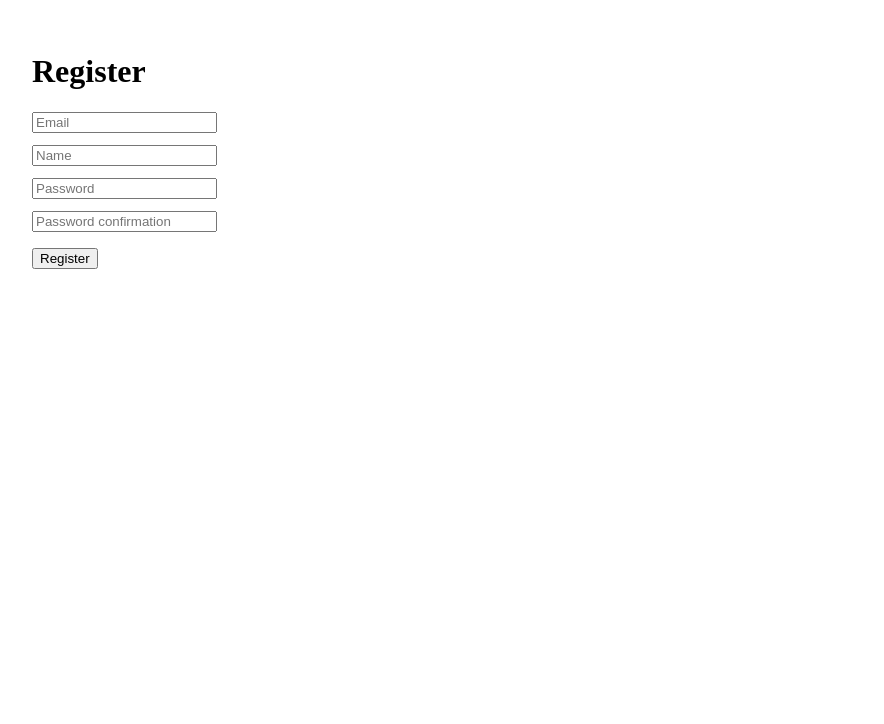
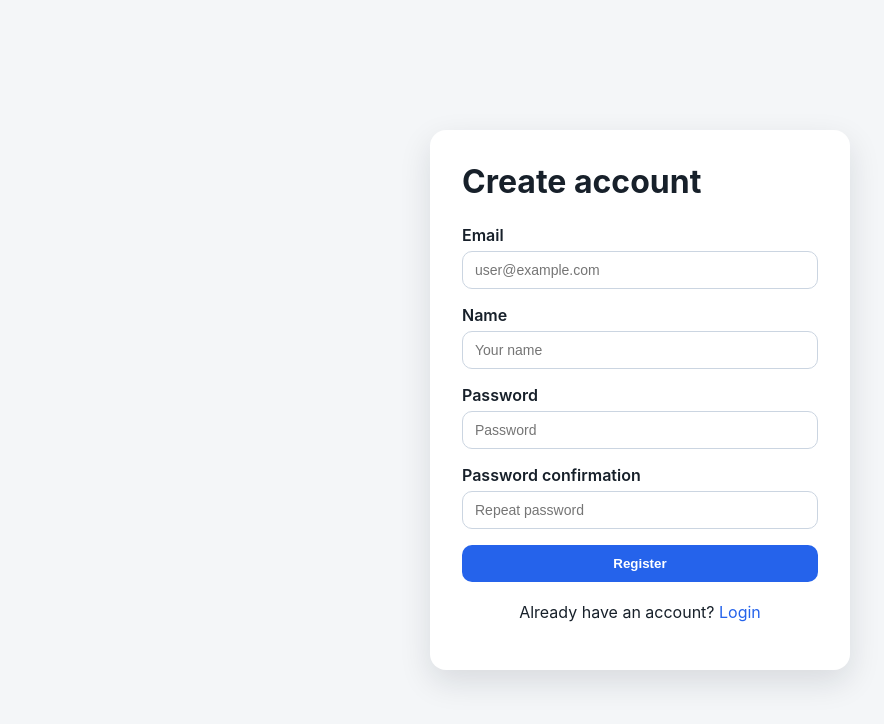
Before and after one commit to wadimbap/spotfinder-frontend, a React (Vite) app: page /register in a window 1280 px wide. Shown: the top 724 px of the page, without its empty margins (0-884 px from the left). Built offline with nearby package versions, Linux system fonts and the light colour scheme; no server answers.

Commit message:
Add style auth pages

```diff
--- a/src/features/auth/LoginPage.tsx
+++ b/src/features/auth/LoginPage.tsx
@@ -1,5 +1,5 @@
 import { useState } from "react";
-import { useNavigate } from "react-router-dom";
+import { Link, useNavigate } from "react-router-dom";
 
 import { authApi } from "./authApi";
 import { tokenStorage } from "../../shared/auth/tokenStorage";
@@ -26,7 +26,6 @@
             });
 
             tokenStorage.setAccessToken(response.accessToken);
-
             navigate("/profile");
         } catch (error) {
             console.error(error);
@@ -37,21 +36,26 @@
     }
 
     return (
-        <div style={{ padding: 24 }}>
+        <div className="auth-page">
+            <div className="auth-card">
                 <h1>Login</h1>
 
                 <form onSubmit={handleSubmit}>
-                <div>
+                    <div className="form-field">
+                        <label htmlFor="email">Email</label>
                         <input
+                            id="email"
                             type="email"
-                        placeholder="Email"
+                            placeholder="admin@spotfinder.local"
                             value={email}
                             onChange={(event) => setEmail(event.target.value)}
                         />
                     </div>
 
-                <div style={{ marginTop: 12 }}>
+                    <div className="form-field">
+                        <label htmlFor="password">Password</label>
                         <input
+                            id="password"
                             type="password"
                             placeholder="Password"
                             value={password}
@@ -59,18 +63,17 @@
                         />
                     </div>
 
-                {errorMessage && (
-                    <p style={{ color: "red" }}>{errorMessage}</p>
-                )}
+                    {errorMessage && <p className="error-message">{errorMessage}</p>}
 
-                <button
-                    type="submit"
-                    disabled={loading}
-                    style={{ marginTop: 16 }}
-                >
+                    <button className="primary-button" type="submit" disabled={loading}>
                         {loading ? "Loading..." : "Login"}
                     </button>
                 </form>
+
+                <p className="auth-footer">
+                    No account? <Link to="/register">Create one</Link>
+                </p>
+            </div>
         </div>
     );
 }
--- a/src/features/auth/RegisterPage.tsx
+++ b/src/features/auth/RegisterPage.tsx
@@ -1,5 +1,5 @@
 import { useState } from "react";
-import { useNavigate } from "react-router-dom";
+import { Link, useNavigate } from "react-router-dom";
 
 import { authApi } from "./authApi";
 import { tokenStorage } from "../../shared/auth/tokenStorage";
@@ -31,7 +31,6 @@
             });
 
             tokenStorage.setAccessToken(response.accessToken);
-
             navigate("/profile");
         } catch (error) {
             console.error(error);
@@ -42,30 +41,37 @@
     }
 
     return (
-        <div style={{ padding: 24 }}>
-            <h1>Register</h1>
+        <div className="auth-page">
+            <div className="auth-card">
+                <h1>Create account</h1>
 
                 <form onSubmit={handleSubmit}>
-                <div>
+                    <div className="form-field">
+                        <label htmlFor="email">Email</label>
                         <input
+                            id="email"
                             type="email"
-                        placeholder="Email"
+                            placeholder="user@example.com"
                             value={email}
                             onChange={(event) => setEmail(event.target.value)}
                         />
                     </div>
 
-                <div style={{ marginTop: 12 }}>
+                    <div className="form-field">
+                        <label htmlFor="name">Name</label>
                         <input
+                            id="name"
                             type="text"
-                        placeholder="Name"
+                            placeholder="Your name"
                             value={name}
                             onChange={(event) => setName(event.target.value)}
                         />
                     </div>
 
-                <div style={{ marginTop: 12 }}>
+                    <div className="form-field">
+                        <label htmlFor="password">Password</label>
                         <input
+                            id="password"
                             type="password"
                             placeholder="Password"
                             value={password}
@@ -73,10 +79,12 @@
                         />
                     </div>
 
-                <div style={{ marginTop: 12 }}>
+                    <div className="form-field">
+                        <label htmlFor="passwordConfirmation">Password confirmation</label>
                         <input
+                            id="passwordConfirmation"
                             type="password"
-                        placeholder="Password confirmation"
+                            placeholder="Repeat password"
                             value={passwordConfirmation}
                             onChange={(event) =>
                                 setPasswordConfirmation(event.target.value)
@@ -84,18 +92,17 @@
                         />
                     </div>
 
-                {errorMessage && (
-                    <p style={{ color: "red" }}>{errorMessage}</p>
-                )}
+                    {errorMessage && <p className="error-message">{errorMessage}</p>}
 
-                <button
-                    type="submit"
-                    disabled={loading}
-                    style={{ marginTop: 16 }}
-                >
+                    <button className="primary-button" type="submit" disabled={loading}>
                         {loading ? "Loading..." : "Register"}
                     </button>
                 </form>
+
+                <p className="auth-footer">
+                    Already have an account? <Link to="/login">Login</Link>
+                </p>
+            </div>
         </div>
     );
 }
--- a/src/index.css
+++ b/src/index.css
@@ -1,111 +1,85 @@
-:root {
-  --text: #6b6375;
-  --text-h: #08060d;
-  --bg: #fff;
-  --border: #e5e4e7;
-  --code-bg: #f4f3ec;
-  --accent: #aa3bff;
-  --accent-bg: rgba(170, 59, 255, 0.1);
-  --accent-border: rgba(170, 59, 255, 0.5);
-  --social-bg: rgba(244, 243, 236, 0.5);
-  --shadow:
-    rgba(0, 0, 0, 0.1) 0 10px 15px -3px, rgba(0, 0, 0, 0.05) 0 4px 6px -2px;
-
-  --sans: system-ui, 'Segoe UI', Roboto, sans-serif;
-  --heading: system-ui, 'Segoe UI', Roboto, sans-serif;
-  --mono: ui-monospace, Consolas, monospace;
-
-  font: 18px/145% var(--sans);
-  letter-spacing: 0.18px;
-  color-scheme: light dark;
-  color: var(--text);
-  background: var(--bg);
-  font-synthesis: none;
-  text-rendering: optimizeLegibility;
-  -webkit-font-smoothing: antialiased;
-  -moz-osx-font-smoothing: grayscale;
-
-  @media (max-width: 1024px) {
-    font-size: 16px;
-  }
-}
-
-@media (prefers-color-scheme: dark) {
-  :root {
-    --text: #9ca3af;
-    --text-h: #f3f4f6;
-    --bg: #16171d;
-    --border: #2e303a;
-    --code-bg: #1f2028;
-    --accent: #c084fc;
-    --accent-bg: rgba(192, 132, 252, 0.15);
-    --accent-border: rgba(192, 132, 252, 0.5);
-    --social-bg: rgba(47, 48, 58, 0.5);
-    --shadow:
-      rgba(0, 0, 0, 0.4) 0 10px 15px -3px, rgba(0, 0, 0, 0.25) 0 4px 6px -2px;
-  }
-
-  #social .button-icon {
-    filter: invert(1) brightness(2);
-  }
-}
-
-#root {
-  width: 1126px;
-  max-width: 100%;
-  margin: 0 auto;
-  text-align: center;
-  border-inline: 1px solid var(--border);
-  min-height: 100svh;
-  display: flex;
-  flex-direction: column;
+* {
   box-sizing: border-box;
 }
 
 body {
   margin: 0;
+  font-family:
+          Inter, system-ui, -apple-system, BlinkMacSystemFont, "Segoe UI", sans-serif;
+  background: #f4f6f8;
+  color: #17202a;
 }
 
-h1,
-h2 {
-  font-family: var(--heading);
-  font-weight: 500;
-  color: var(--text-h);
+a {
+  color: #2563eb;
+  text-decoration: none;
 }
 
-h1 {
-  font-size: 56px;
-  letter-spacing: -1.68px;
-  margin: 32px 0;
-  @media (max-width: 1024px) {
-    font-size: 36px;
-    margin: 20px 0;
-  }
-}
-h2 {
-  font-size: 24px;
-  line-height: 118%;
-  letter-spacing: -0.24px;
-  margin: 0 0 8px;
-  @media (max-width: 1024px) {
-    font-size: 20px;
-  }
-}
-p {
-  margin: 0;
+a:hover {
+  text-decoration: underline;
 }
 
-code,
-.counter {
-  font-family: var(--mono);
-  display: inline-flex;
-  border-radius: 4px;
-  color: var(--text-h);
+.auth-page {
+  min-height: 100vh;
+  display: flex;
+  align-items: center;
+  justify-content: center;
+  padding: 24px;
 }
 
-code {
-  font-size: 15px;
-  line-height: 135%;
-  padding: 4px 8px;
-  background: var(--code-bg);
+.auth-card {
+  width: 100%;
+  max-width: 420px;
+  padding: 32px;
+  background: #ffffff;
+  border-radius: 16px;
+  box-shadow: 0 12px 32px rgba(15, 23, 42, 0.12);
 }
+
+.auth-card h1 {
+  margin: 0 0 24px;
+}
+
+.form-field {
+  margin-bottom: 16px;
+}
+
+.form-field label {
+  display: block;
+  margin-bottom: 6px;
+  font-weight: 600;
+}
+
+.form-field input {
+  width: 100%;
+  padding: 10px 12px;
+  border: 1px solid #cbd5e1;
+  border-radius: 10px;
+  font-size: 14px;
+}
+
+.primary-button {
+  width: 100%;
+  padding: 11px 16px;
+  border: 0;
+  border-radius: 10px;
+  background: #2563eb;
+  color: white;
+  font-weight: 600;
+  cursor: pointer;
+}
+
+.primary-button:disabled {
+  opacity: 0.7;
+  cursor: not-allowed;
+}
+
+.error-message {
+  color: #dc2626;
+  margin-bottom: 16px;
+}
+
+.auth-footer {
+  margin-top: 20px;
+  text-align: center;
+}
--- a/src/main.tsx
+++ b/src/main.tsx
@@ -1,6 +1,7 @@
 import { StrictMode } from "react";
 import { createRoot } from "react-dom/client";
 import { RouterProvider } from "react-router-dom";
+import "./index.css";
 
 import { router } from "./app/router";
 
```
Lines whose indentation alone changed are shown as unchanged.
